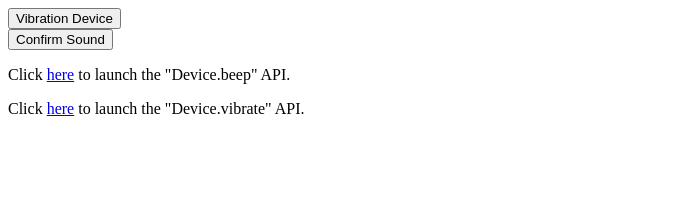
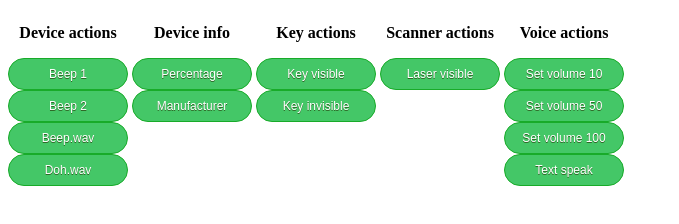
Before and after one commit to verzeletti-smeup/Browser-Velocity, a website: page public_html/index.html in a window 1280 px wide. Shown: the whole page, without its empty margins (0-679 px from the left). Drawn offline with Linux system fonts and the light colour scheme.

Commit message:
add new function in index

```diff
--- a/public_html/index.html
+++ b/public_html/index.html
@@ -6,47 +6,172 @@ and open the template in the editor.
 -->
 <html>
 <head>
-        <title>TEST CON BROWSER VELOCITY 2</title>
-        <script type="text/javascript" language="javascript" charset="utf-8">
-
+<title>TEST CON BROWSER VELOCITY</title>
+<script type="text/javascript" charset="utf-8">
 	document.addEventListener("deviceready", onDeviceReady, false);
 	function onDeviceReady() {
 		window.open()
 	}
-            /* Vibrate in a pattern of four pairs of integers, indicating on and off durations.
-             */
-            function vibrationDevice() {
-                Device.vibrate(1000, 500, 1000, 500);
+
+	function getPercent() {
+		window.location.href = "wls:getBatteryPerc()";
 	}
 
-            /* The device will beep for a duration of 500 milliseconds
-             *  with a 50 millisecond trailing silence.
-             */
-            function confirmSound() {
-                var Device = new Device();
-                device.beep(200, 500, 50);
+	function getManufacturer() {
+		window.location.href = "wls:getManufacturer()";
+	}
+
+	function beep1() {
+		window.location.href = "wls:myBeep_1()";
+	}
+
+	function beep2() {
+		window.location.href = "wls:myBeep_2()";
+	}
+
+	function replaceBeep(soundFile) {
+		window.location.href = "wls:replaceBeep('"+soundFile+"')";
+	}
+
+	function keyboardEnable(active) {
+		window.location.href = "wls:Keyboard.enabled("+active+")";
+	}
+
+	function keyboardVisible(visible) {
+		window.location.href = "wls:Keyboard.toggleVisible("+visible+")";
+	}
+
+	function scannerLaser(laser) {
+		window.location.href = "wls:Scanner.toggleLaser("+laser+")";
+	}
+
+	function voiceSpeak(text) {
+		window.location.href = "wls:Voice.speak('"+text+"')";
+	}
+	function setVolumeSpeak(volume) {
+		window.location.href = "wls:Voice.setVolume("+volume+")";
 	}
 
 </script>
+
+<style>
+
+.buttonlink{
+	background-color:#44c767;
+	border-radius:28px;
+	border:1px solid #18ab29;
+	display:inline-block;
+	cursor:pointer;
+	color:#ffffff;
+	font-family:Arial;
+	font-size:12px;
+	padding:8px;
+	text-decoration:none;
+	text-shadow:0px 1px 0px #2f6627;
+	width: 120px;
+}
+.buttonlink:hover{
+	background-color:#5cbf2a;
+}
+.buttonlink:active {
+	position:relative;
+	top:1px;
+}
+
+.chapter {
+    display: inline-block;
+	text-align: center;
+	vertical-align: top;
+}
+
+</style>
+
 <meta charset="UTF-8">
 <meta name="viewport" content="width=device-width, initial-scale=1.0">
 </head>
 <body>
 	<div>
-            <button onclick="vibrationDevice();">Vibration Device</button>
+
+		<div class="chapter" >
+			<div>
+				<p><b>Device actions</b></p>
+			</div>
+
+			<div>
+				<button class="buttonlink" onclick="beep1();">Beep 1</button>
+			</div>
+
+			<div>
+				<button class="buttonlink" onclick="beep2();">Beep 2</button>
+			</div>
+
+			<div>
+				<button class="buttonlink" onclick="replaceBeep('beep.wav');">Beep.wav</button>
+			</div>
+
+			<div>
+				<button class="buttonlink" onclick="replaceBeep('doh.wav');">Doh.wav</button>
+			</div>
+
+		</div>
+
+		<div class="chapter" >
+			<div>
+				<p><b>Device info</b></p>
+			</div>
+
+			<div>
+				<button class="buttonlink" onclick="getPercent();">Percentage</button>
 			</div>
 			<div>
-            <button onclick="confirmSound();">Confirm Sound</button>
+				<button class="buttonlink" onclick="getManufacturer();">Manufacturer</button>
+			</div>
+		</div>
+
+		<div class="chapter" >
+			<div>
+				<p><b>Key actions</b></p>
 			</div>
 			<div>
-            <p>
-                Click <a href="wls:Device.beep(200,500,50)">here</a> to launch the "Device.beep" API.
-            </p>
+				<button class="buttonlink" onclick="keyboardVisible('true');">Key visible</button>
+			</div>
+
+			<div>
+				<button class="buttonlink" onclick="keyboardVisible('false');">Key invisible</button>
+			</div>
+		</div>
+
+		<div class="chapter" >
+			<div>
+				<p><b>Scanner actions</b></p>
 			</div>
 			<div>
-            <p>
-                Click <a href="wls:Device.vibrate(1000, 500, 1000, 500)">here</a> to launch the "Device.vibrate" API.
-            </p>
+				<button class="buttonlink" onclick="scannerLaser('true');">Laser visible</button>
 			</div>
+		</div>
+
+		<div class="chapter" >
+			<div>
+				<p><b>Voice actions</b></p>
+			</div>
+			<div>
+				<button class="buttonlink" onclick="setVolumeSpeak('10');">Set volume 10 </button>
+			</div>
+			<div>
+				<button class="buttonlink" onclick="setVolumeSpeak('50');">Set volume 50 </button>
+			</div>
+			<div>
+				<button class="buttonlink" onclick="setVolumeSpeak('100');">Set volume 100 </button>
+			</div>
+			<div>
+				<button class="buttonlink" onclick="voiceSpeak('Hello world!, I am ivanti velocity browser');">Text speak</button>
+			</div>
+		</div>
+
+
+	</div>
+
+
+
 </body>
 </html>
```
Lines whose indentation alone changed are shown as unchanged.
